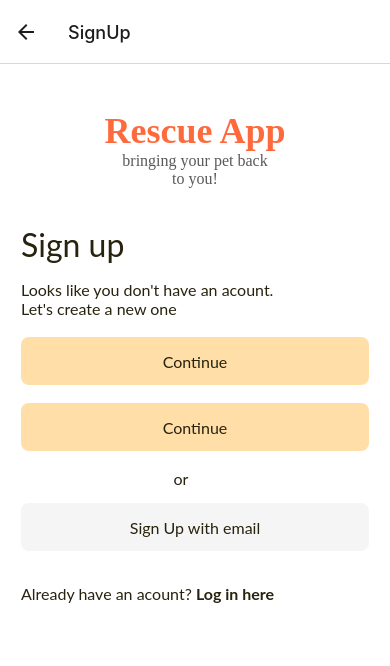
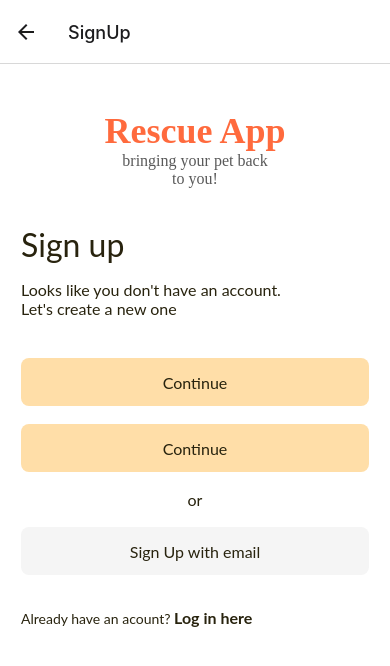
Before and after one commit to Valroshal/PetResqueFrontend, a React Native app: screen /SignUp in a window 390 px wide. Shown: the top 666 px of the page. Built offline with nearby package versions, Linux system fonts and the light colour scheme.

Commit message:
Fix SignUp screen.

```diff
--- a/src/containers/SignUp/SignUp.tsx
+++ b/src/containers/SignUp/SignUp.tsx
@@ -7,7 +7,6 @@ import {
   View,
   ViewStyle,
   Button,
-  Alert,
 } from 'react-native';
 import {Formik} from 'formik';
 import TopLogo from '../components/TopLogo/TopLogo';
@@ -22,7 +21,6 @@ const styles = StyleSheet.create({
     backgroundColor: '#FFFFFF',
     paddingTop: 46,
   } as ViewStyle,
-  innerContainer: {} as ViewStyle,
   header: {
     fontSize: 32,
     fontFamily: 'Lato',
@@ -45,54 +43,50 @@ interface Props {
 const SignUp: React.FC<Props> = ({navigation}) => {
   return (
     <View style={styles.container}>
+      <View style={{display: 'flex', alignItems: 'center'}}>
         <TopLogo />
+      </View>
 
-      <View style={[styles.innerContainer, {padding: 21, paddingTop: 37}]}>
+      <View style={{padding: 21, paddingTop: 37}}>
         <Text style={styles.header}>{'Sign up'}</Text>
         <Text style={[styles.subHeader, {paddingTop: 16}]}>
-          {"Looks like you don't have an acount.\nLet's create a new one"}
+          {"Looks like you don't have an account.\nLet's create a new one"}
         </Text>
+      </View>
 
-        <View style={[styles.innerContainer, {paddingTop: 19}]}>
-          <View style={[styles.innerContainer, {paddingTop: 0}]}>
+      <View style={{paddingTop: 19, paddingLeft: 21, paddingRight: 21}}>
+        <View>
           <GlobalButton
             innerText={'Continue'}
             innerTextColor={'#28230E'}
             backGroundColor={'#FFDEA8'}
-              onPressButton={() => Alert.alert('Simple Button pressed')}
+            onPressButton={() => console.log('Simple Button pressed')}
           />
         </View>
-          <View style={[styles.innerContainer, {paddingTop: 18}]}>
+        <View style={{paddingTop: 18}}>
           <GlobalButton
             innerText={'Continue'}
             innerTextColor={'#28230E'}
             backGroundColor={'#FFDEA8'}
-              onPressButton={() => Alert.alert('Simple Button pressed')}
+            onPressButton={() => console.log('Simple Button pressed')}
           />
         </View>
-          <Text
-            style={[
-              styles.subHeader,
-              {width: 320, height: 34, textAlign: 'center', paddingTop: 18},
-            ]}>
+        <Text style={[styles.subHeader, {textAlign: 'center', paddingTop: 18}]}>
           {'or'}
         </Text>
 
-          <View
-            style={[
-              styles.innerContainer,
-              {paddingTop: 18, paddingBottom: 33},
-            ]}>
+        <View style={{paddingTop: 18}}>
           <GlobalButton
             innerText={'Sign Up with email'}
             innerTextColor={'#28230E'}
             backGroundColor={'#F5F5F5'}
-              onPressButton={() => Alert.alert('Simple Button pressed')}
+            onPressButton={() => console.log('Simple Button pressed')}
           />
         </View>
-        </View>
 
-        <Text style={[styles.subHeader, {}]}>
+        <View
+          style={{display: 'flex', flexDirection: 'column', paddingTop: 33}}>
+          <Text style={[styles.subHeader, {fontSize: 14}]}>
             {'Already have an acount? '}
             <Text
               onPress={() => {
@@ -104,6 +98,7 @@ const SignUp: React.FC<Props> = ({navigation}) => {
           </Text>
         </View>
       </View>
+    </View>
   );
 };
 
```
Lines whose indentation alone changed are shown as unchanged.
